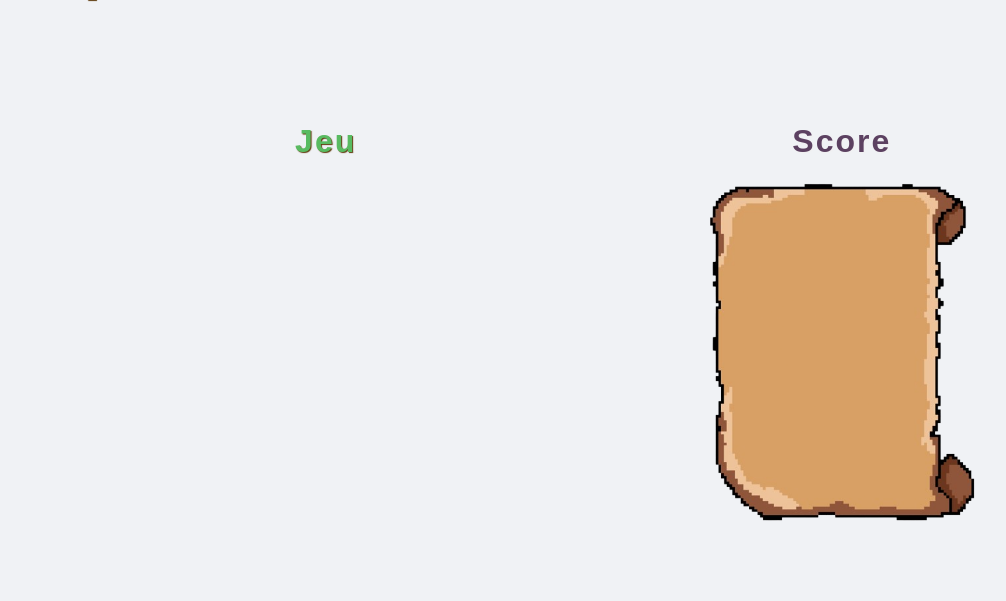
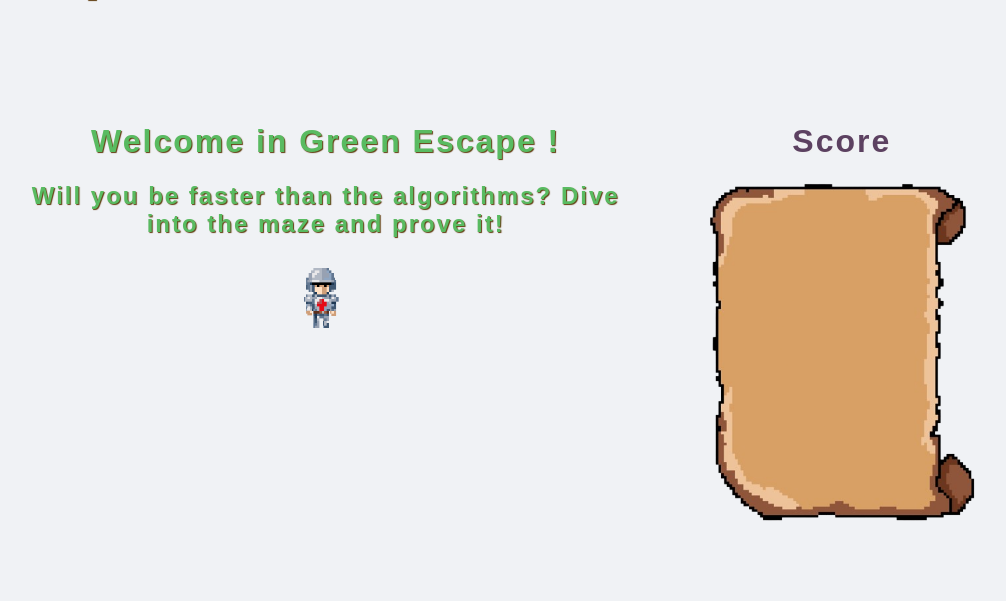
Before and after one commit to Hugo-Leyx-valade/Green-Escape, a Django app: page /api/hub/ in a window 1280 px wide. Shown: the part 131-732 px from the top of the page, without its empty margins (209-1215 px from the left). Run offline with Django 5.2, Linux system fonts and the light colour scheme; the visitor is signed in with stand-in values (Sample User, id 1); data comes from the database, SQL or seed files in the repository; some web fonts are replaced.

Commit message:
hub plus stylé

```diff
--- a/backend/GreenEscape-backend/api/static/scripts/scripts.js
+++ b/backend/GreenEscape-backend/api/static/scripts/scripts.js
@@ -21,12 +21,28 @@ let username = "Player"; // Valeur par défaut
 })();
 
 document.addEventListener("DOMContentLoaded", () => {
+  const gameDiv = document.querySelector(".gameDiv");
   const replayButton = document.querySelector(".button");
   const seedInput = document.querySelector("#seed");
-  const gameDiv = document.querySelector(".gameDiv");
   const scoresDiv = document.querySelector(".scoresDiv");
 
+  // Ajout d'un message de bienvenue au chargement
+  const welcomeDiv = document.createElement("div");
+  welcomeDiv.id = "welcome";
+  welcomeDiv.innerHTML = `
+    <h1>Welcome in Green Escape !</h1>
+    <h2>Will you be faster than the algorithms? Dive into the maze and prove it!</h2>
+    <img src="/static/images/FrontGuy.png" alt="Avatar" style="width:60px;height:60px;margin-top:10px;">
+  `;
+  welcomeDiv.style.textAlign = "center";
+  welcomeDiv.style.marginTop = "20px";
+  gameDiv.appendChild(welcomeDiv);
+
   replayButton.addEventListener("click", async () => {
+    // Supprimer le message de bienvenue dès qu'on clique sur Play
+    const oldWelcome = document.getElementById("welcome");
+    if (oldWelcome) oldWelcome.remove();
+
     let seed = seedInput.value.trim();
     if (seed && !/^[0-9]+$/.test(seed)) {
       alert("Please enter a numeric seed.");
--- a/backend/GreenEscape-backend/api/templates/views/index.html
+++ b/backend/GreenEscape-backend/api/templates/views/index.html
@@ -70,7 +70,6 @@
   </header>
   <div class="parentGame">
     <div class="gameDiv">
-      <h1>Jeu</h1>
     </div>
     <div class="replayButtonDiv">
       <button class="button">Play</button>
```
